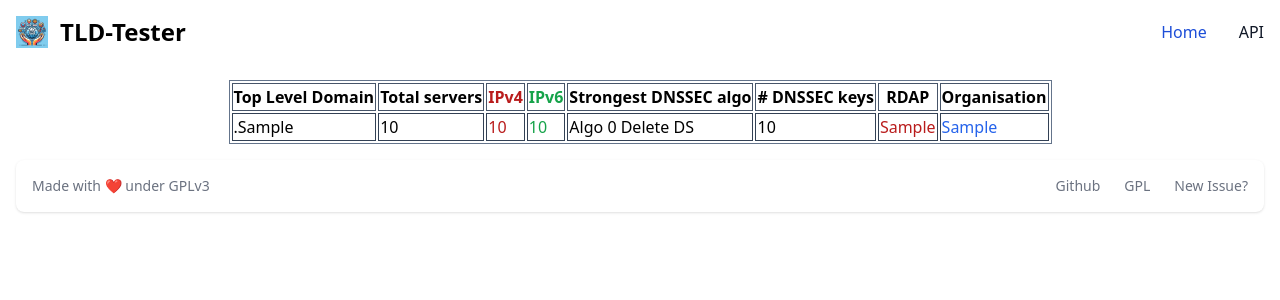
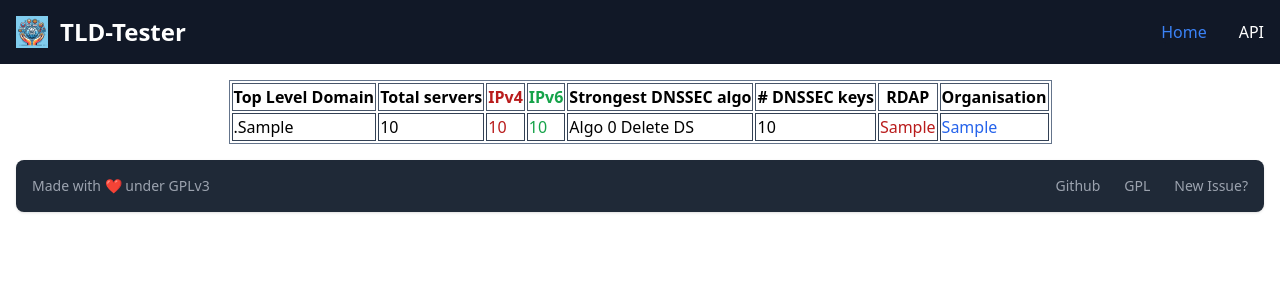
Before and after one commit to altf4arnold/tldtest.net, a Django app: page / in a window 1280 px wide. Shown: the top 300 px of the page. Run offline with Django 3.2, Linux system fonts and the light colour scheme; tables that the repository leaves empty hold one stand-in row (values such as "Sample post"); style sheets or scripts are compiled from the project's sources; some libraries are stand-ins or nearby versions.

Commit message:
Making darmode permanent (#52)

```diff
--- a/tldtest/templates/base.html
+++ b/tldtest/templates/base.html
@@ -31,14 +31,14 @@
 <header>
 
 
-    <nav class="bg-white border-gray-200 dark:bg-gray-900">
+    <nav class="border-gray-200 bg-gray-900">
         <div class="max-w-screen-xl flex flex-wrap items-center justify-between mx-auto p-4">
             <a href="https://tldtest.net/" class="flex items-center space-x-3 rtl:space-x-reverse">
                 <img src="{% static 'images/image.png' %}" class="h-8" alt="Logo"/>
-                <span class="self-center text-2xl font-semibold whitespace-nowrap dark:text-white">TLD-Tester</span>
+                <span class="self-center text-2xl font-semibold whitespace-nowrap text-white">TLD-Tester</span>
             </a>
             <button data-collapse-toggle="navbar-default" type="button"
-                    class="inline-flex items-center p-2 w-10 h-10 justify-center text-sm text-gray-500 rounded-lg md:hidden hover:bg-gray-100 focus:outline-none focus:ring-2 focus:ring-gray-200 dark:text-gray-400 dark:hover:bg-gray-700 dark:focus:ring-gray-600"
+                    class="inline-flex items-center p-2 w-10 h-10 justify-center text-sm text-gray-500 rounded-lg md:hidden focus:outline-none focus:ring-2 dark:text-gray-400 hover:bg-gray-700 focus:ring-gray-600"
                     aria-controls="navbar-default" aria-expanded="false">
                 <span class="sr-only">Open main menu</span>
                 <svg class="w-5 h-5" aria-hidden="true" xmlns="http://www.w3.org/2000/svg" fill="none"
@@ -48,15 +48,15 @@
                 </svg>
             </button>
             <div class="hidden w-full md:block md:w-auto" id="navbar-default">
-                <ul class="font-medium flex flex-col p-4 md:p-0 mt-4 border border-gray-100 rounded-lg bg-gray-50 md:flex-row md:space-x-8 rtl:space-x-reverse md:mt-0 md:border-0 md:bg-white dark:bg-gray-800 md:dark:bg-gray-900 dark:border-gray-700">
+                <ul class="font-medium flex flex-col p-4 md:p-0 mt-4 border rounded-lg md:flex-row md:space-x-8 rtl:space-x-reverse md:mt-0 md:border-0 bg-gray-800 md:bg-gray-900 border-gray-700">
                     <li>
                         <a href="/"
-                           class="block py-2 px-3 text-white bg-blue-700 rounded md:bg-transparent md:text-blue-700 md:p-0 dark:text-white md:dark:text-blue-500"
+                           class="block py-2 px-3 bg-blue-700 rounded md:bg-transparent md:p-0 text-white md:text-blue-500"
                            aria-current="page">Home</a>
                     </li>
                     <li>
                         <a href="/api"
-                           class="block py-2 px-3 text-gray-900 rounded hover:bg-gray-100 md:hover:bg-transparent md:border-0 md:hover:text-blue-700 md:p-0 dark:text-white md:dark:hover:text-blue-500 dark:hover:bg-gray-700 dark:hover:text-white md:dark:hover:bg-transparent"
+                           class="block py-2 px-3 rounded md:border-0 md:p-0 text-white md:hover:text-blue-500 hover:bg-gray-700 hover:text-white md:hover:bg-transparent"
                            aria-current="page">API</a>
                     </li>
                 </ul>
@@ -71,11 +71,11 @@
 {% endblock content %}
 
 
-<footer class="bg-white rounded-lg shadow m-4 dark:bg-gray-800">
+<footer class="rounded-lg shadow m-4 bg-gray-800">
     <div class="w-full mx-auto max-w-screen-xl p-4 md:flex md:items-center md:justify-between">
-      <span class="text-sm text-gray-500 sm:text-center dark:text-gray-400">Made with ❤️ under GPLv3
+      <span class="text-sm sm:text-center text-gray-400">Made with ❤️ under GPLv3
     </span>
-        <ul class="flex flex-wrap items-center mt-3 text-sm font-medium text-gray-500 dark:text-gray-400 sm:mt-0">
+        <ul class="flex flex-wrap items-center mt-3 text-sm font-medium text-gray-400 sm:mt-0">
             <li>
                 <a href="https://github.com/altf4arnold/tldtest.net" class="hover:underline me-4 md:me-6">Github</a>
             </li>
@@ -89,6 +89,5 @@
         </ul>
     </div>
 </footer>
-
 </body>
 </html>
```
